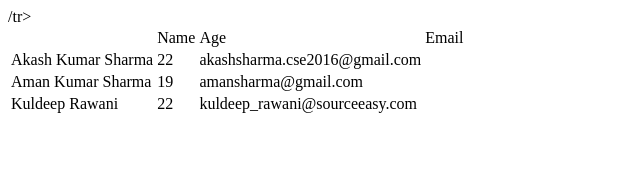
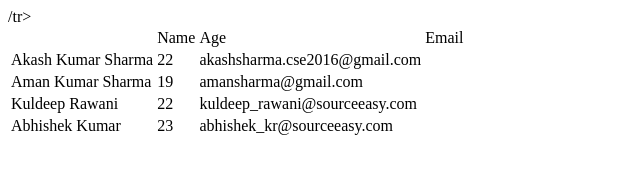
Before and after one commit to Akashgitse/gitP1, a plain HTML site: page web/index.html in a window 1280 px wide. Shown: the whole page, without its empty margins (0-640 px from the left). Drawn offline with Linux system fonts and the light colour scheme.

Commit message:
updating index.html

```diff
--- a/web/index.html
+++ b/web/index.html
@@ -11,6 +11,7 @@
 			<tr><td>Akash Kumar Sharma</td><td>22</td><td>akashsharma.cse2016@gmail.com</td>/tr>
 			<tr><td>Aman Kumar Sharma</td><td>19</td><td>amansharma@gmail.com</td></tr>
 			<tr><td>Kuldeep Rawani</td><td>22</td><td>kuldeep_rawani@sourceeasy.com</td></tr>
+			<tr><td>Abhishek Kumar</td><td>23</td><td>abhishek_kr@sourceeasy.com</td></tr>
 		</table>
 
 	</form>
```
